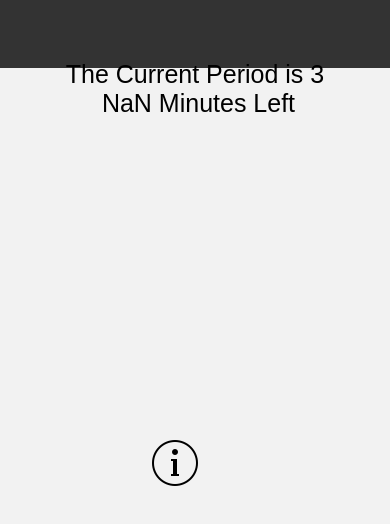
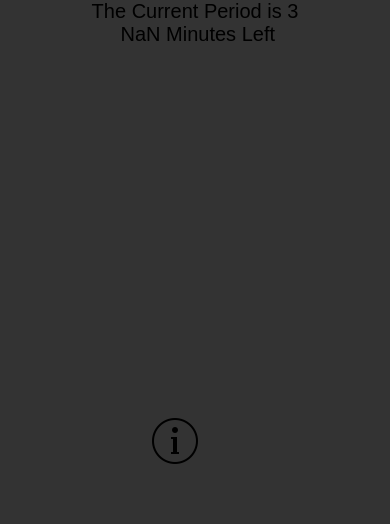
Before and after one commit to MoHi-Schedule/MoHi-Schedule-App, a React Native app: screen /TimeLeft in a window 390 px wide. Shown: the top 524 px of the page. Built offline with nearby package versions, Linux system fonts and the light colour scheme.

Commit message:
Fixed a few minor bugs

```diff
--- a/Home.js
+++ b/Home.js
@@ -16,7 +16,7 @@ export const Home = ({navigation}) => {
         </View>
         <View style = {styles.headerBox}>
           <Text style = {styles.headerText}>
-            Monarch Highschool Schedule
+            Monarch High School Schedule
           </Text>
         </View>
 
--- a/TimeLeft.js
+++ b/TimeLeft.js
@@ -1,7 +1,7 @@
 import {styles} from './components/stylesheets'
 import * as React from 'react';
 import {currentPeriodNumber, getSchedule} from './Data';
-import {Text, View ,Image, Pressable} from 'react-native';
+import {Text, View ,Image, Pressable, ScrollView} from 'react-native';
 
 export const TimeLeft = ({navigation}) => {
   let schedule = getSchedule();
@@ -14,26 +14,26 @@ export const TimeLeft = ({navigation}) => {
       var currentTime = (hours * 60) + min;
 
 return (
-  <View style = {styles.background}>
+  <ScrollView style = {styles.background}>
 
-    <Text style = {styles.dayText}> The Current Period is {currentPeriod} </Text>
-    <Text style = {styles.dayText}> {endTime - currentTime} Minutes Left</Text>
+    <Text style = {styles.headerText}> The Current Period is {currentPeriod} </Text>
+    <Text style = {styles.headerText}> {endTime - currentTime} Minutes Left</Text>
 
 
     <Pressable onPress={() => navigation.navigate('Home', {name: 'Home'})}>
       <Image style = {styles.image} source={require("./assets/info.png")}  />
     </Pressable>
-  </View>
+  </ScrollView>
 )}
   else
   {
     return(
-    <View style = {styles.background}>
-
-      <Text style = {styles.dayText}> Not currently school hours!</Text>
+    <ScrollView style = {styles.background}>
+      <Text style = {styles.headerText}> Not currently school hours!</Text>
       <Pressable onPress={() => navigation.navigate('Home', {name: 'Home'})}>
         <Image style = {styles.image} source={require("./assets/info.png")}  />
       </Pressable>
-    </View>)
+    </ScrollView>
+    )
   }
 }
--- a/components/stylesheets.js
+++ b/components/stylesheets.js
@@ -3,7 +3,6 @@ import { StyleSheet } from "react-native";
 export const styles = StyleSheet.create({
   background:{
     backgroundColor: '#333333',
-      paddingTop: 10,
     },
   image:{
     width : 50,
@@ -16,14 +15,14 @@ export const styles = StyleSheet.create({
   dayText: {
     top : 50,
     textAlign :'center',
-      color: '#000000',
+    color: '#FFFFFF',
     fontFamily: 'Arial',
     fontSize: 25,
   },
   headerBox: {
     width: 370,
     height: 50,
-    backgroundColor: '#DCCD98',
+    backgroundColor: '#BBA53D',
     justifyContent: 'center',
     top: 50,
     borderRadius: 15,
@@ -36,7 +35,7 @@ export const styles = StyleSheet.create({
     textAlign: 'center',
   },
   dateBox: {
-    top: 60,
+    top: 10,
   },
   descriptorText: {
     color: '#B2B2B2',
```
Lines whose indentation alone changed are shown as unchanged.
